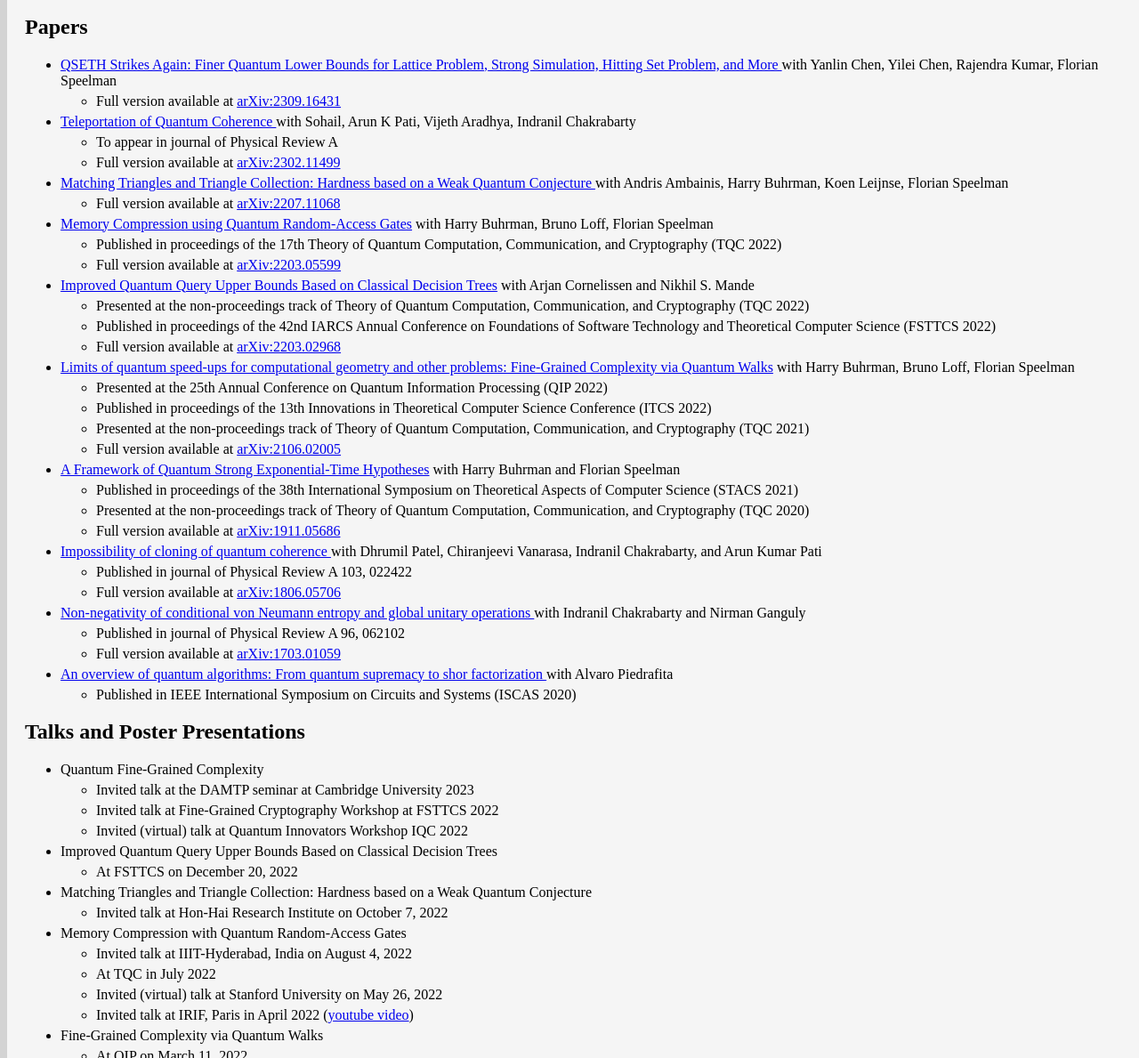
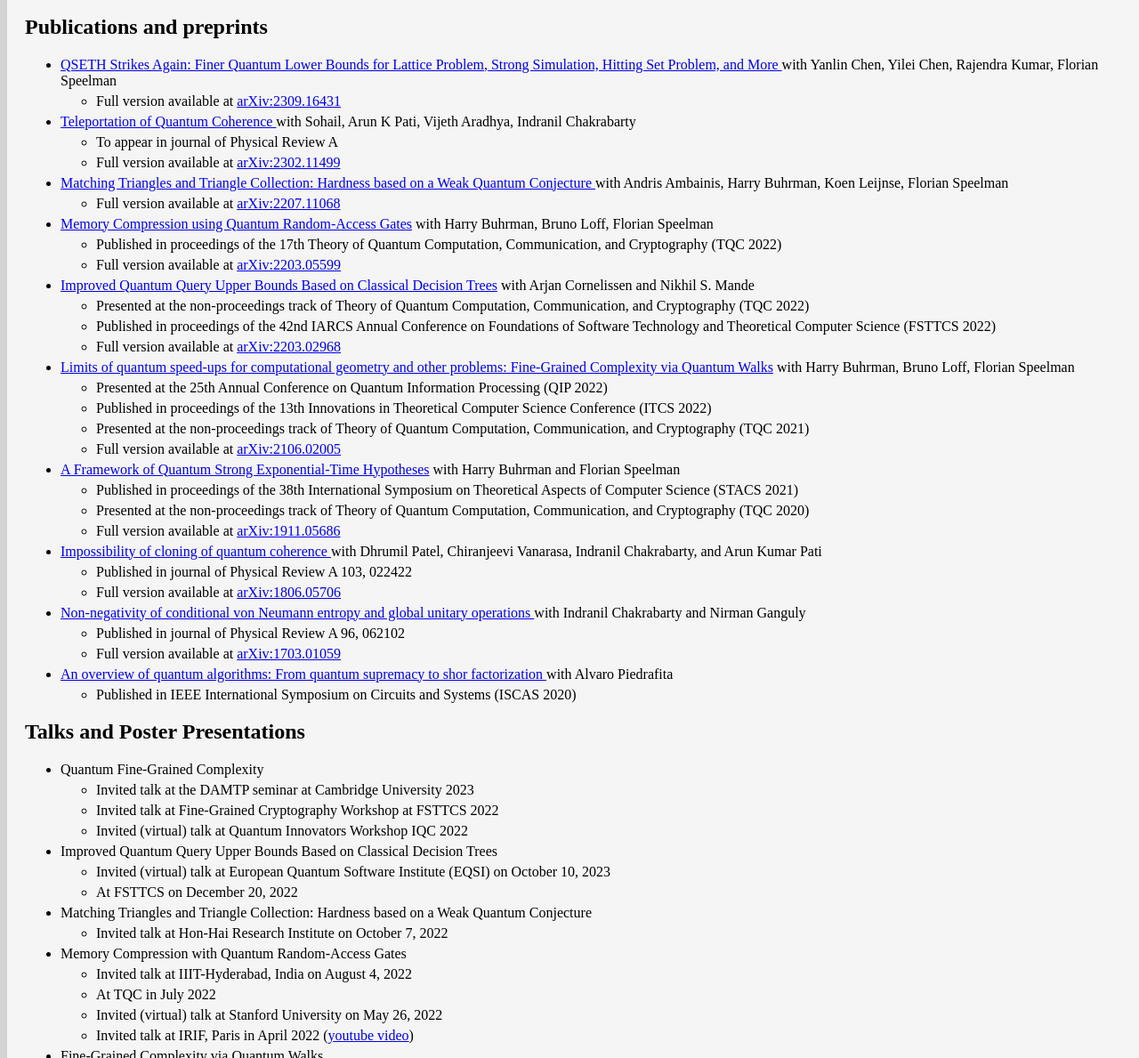
Before and after one commit to subhasree-patro/subhasree-patro.github.io, a plain HTML site: page index.html in a window 1280 px wide. Shown: the part 532-1721 px from the top of the page at 89% size. Drawn offline with Linux system fonts and the light colour scheme.

Commit message:
initial commit

```diff
--- a/index.html
+++ b/index.html
@@ -28,7 +28,7 @@
             <tr><td>Links:</td><td><a href='Documents/CV.pdf' target='blank_'>CV</a>, <a href='https://scholar.google.com/citations?user=ynfgqSUAAAAJ&hl=en' target='blank_'>Google Scholar</a>, <a href='https://dblp.org/pid/254/2839.html' target='blank_'>dblp</a></td></tr>
         </table>
 
-        <h2>Papers</h2>
+        <h2>Publications and preprints</h2>
         <ul>
             <li>
                 <a href='https://arxiv.org/abs/2302.11499' target='blank_'> QSETH Strikes Again: Finer Quantum Lower Bounds for Lattice Problem, Strong Simulation, Hitting Set Problem, and More </a> with Yanlin Chen, Yilei Chen, Rajendra Kumar, Florian Speelman
@@ -171,6 +171,9 @@
             <li>
                 Improved Quantum Query Upper Bounds Based on Classical Decision Trees
                 <ul>
+                    <li>
+                        Invited (virtual) talk at European Quantum Software Institute (EQSI) on October 10, 2023
+                    </li>
                     <li>
                         At FSTTCS on December 20, 2022
                     </li>
```
